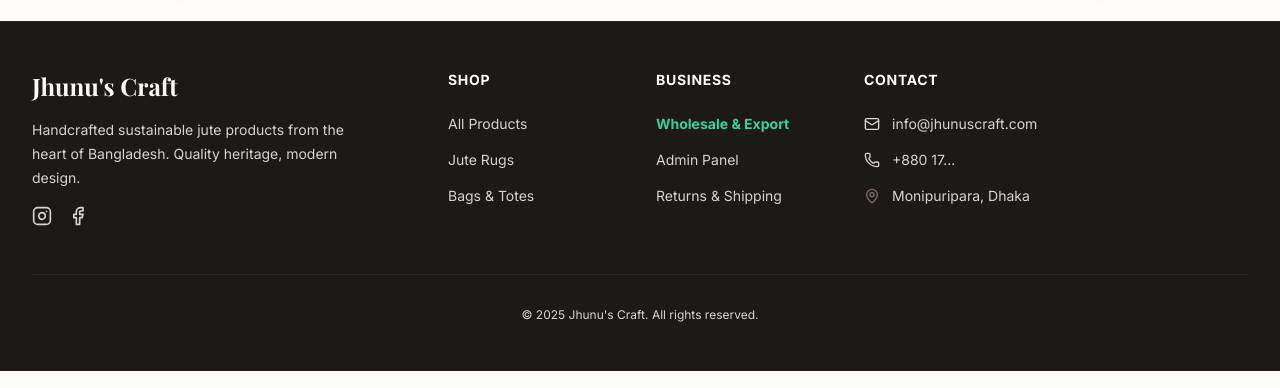
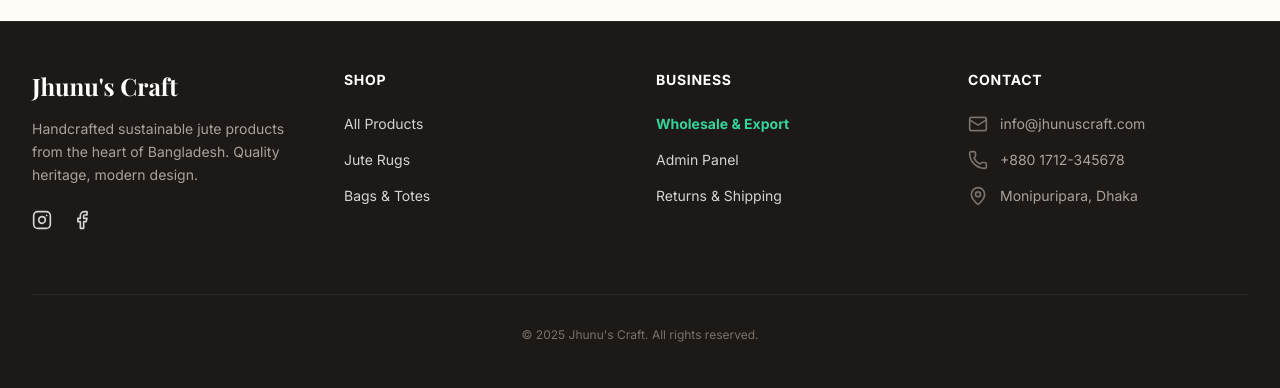
Before and after one commit to jasondhaki/jhunus-craft, a Next.js app: page /sustainability in a window 1280 px wide. Shown: the part 2431-2819 px from the top of the page. Built offline with nearby package versions, Linux system fonts and the light colour scheme; no server answers; a web font is replaced by a local one.

Commit message:
Footer Issue

```diff
--- a/components/Footer.tsx
+++ b/components/Footer.tsx
@@ -4,70 +4,76 @@ import { Mail, Phone, MapPin, Instagram, Facebook } from "lucide-react";
 const Footer = () => {
   return (
     <footer className="bg-stone-900 text-stone-300 border-t border-stone-800">
+      {/* Container: max-w-7xl ensures it doesn't stretch too wide on huge iMacs */}
       <div className="mx-auto max-w-7xl px-6 py-12 lg:px-8">
-        <div className="xl:grid xl:grid-cols-3 xl:gap-8">
-          {/* Brand Section */}
+
+        {/* THE RESPONSIVE MAGIC:
+            1. Default (Mobile): grid-cols-1 (Everything stacks in 1 nice column)
+            2. sm (Large Phones/Tablets): grid-cols-2 (2 rows of 2 columns)
+            3. lg (Laptops/PCs): grid-cols-4 (All 4 sections in one row)
+        */}
+        <div className="grid grid-cols-1 sm:grid-cols-2 lg:grid-cols-4 gap-x-8 gap-y-12">
+
+          {/* 1. BRAND (Takes up full width on tiny phones, 1 slot on others) */}
           <div className="space-y-4">
             <h2 className="text-2xl font-serif font-bold text-white">Jhunu's Craft</h2>
-            <p className="text-sm leading-6 max-w-xs">
+            <p className="text-sm leading-relaxed text-stone-400 max-w-xs">
               Handcrafted sustainable jute products from the heart of Bangladesh.
               Quality heritage, modern design.
             </p>
-            <div className="flex space-x-4">
-              <Instagram className="h-5 w-5 cursor-pointer hover:text-white transition-colors" />
-              <Facebook className="h-5 w-5 cursor-pointer hover:text-white transition-colors" />
+            <div className="flex space-x-5 pt-2">
+              <Instagram className="h-5 w-5 cursor-pointer hover:text-white transition-transform hover:scale-110" />
+              <Facebook className="h-5 w-5 cursor-pointer hover:text-white transition-transform hover:scale-110" />
             </div>
           </div>
 
-          {/* Links Section */}
-          <div className="mt-16 grid grid-cols-2 gap-8 xl:col-span-2 xl:mt-0">
-            <div className="md:grid md:grid-cols-2 md:gap-8">
+          {/* 2. SHOP */}
           <div>
-                <h3 className="text-sm font-bold text-white uppercase tracking-wider">Shop</h3>
-                <ul className="mt-6 space-y-4 text-sm">
-                  <li><Link href="/shop" className="hover:text-white">All Products</Link></li>
-                  <li><Link href="/shop?category=rugs" className="hover:text-white">Jute Rugs</Link></li>
-                  <li><Link href="/shop?category=bags" className="hover:text-white">Bags & Totes</Link></li>
+            <h3 className="text-sm font-bold text-white uppercase tracking-wider mb-6">Shop</h3>
+            <ul className="space-y-4 text-sm">
+              <li><Link href="/shop" className="hover:text-white transition-colors">All Products</Link></li>
+              <li><Link href="/shop?category=rugs" className="hover:text-white transition-colors">Jute Rugs</Link></li>
+              <li><Link href="/shop?category=bags" className="hover:text-white transition-colors">Bags & Totes</Link></li>
             </ul>
           </div>
-              <div className="mt-10 md:mt-0">
-                <h3 className="text-sm font-bold text-white uppercase tracking-wider">Business</h3>
-                <ul className="mt-6 space-y-4 text-sm">
-                  {/* 👇 THE CRITICAL LINK 👇 */}
+
+          {/* 3. BUSINESS */}
+          <div>
+            <h3 className="text-sm font-bold text-white uppercase tracking-wider mb-6">Business</h3>
+            <ul className="space-y-4 text-sm">
               <li>
-                    <Link href="/wholesale" className="text-emerald-400 font-bold hover:text-emerald-300">
+                <Link href="/wholesale" className="text-emerald-400 font-bold hover:text-emerald-300 transition-colors">
                   Wholesale & Export
                 </Link>
               </li>
-                  <li><Link href="/admin" className="hover:text-white">Admin Panel</Link></li>
-                  <li>
-                    <Link href="/policies" className="hover:text-white transition-colors">
-                      Returns & Shipping
-                    </Link>
+              <li><Link href="/admin" className="hover:text-white transition-colors">Admin Panel</Link></li>
+              <li><Link href="/policies" className="hover:text-white transition-colors">Returns & Shipping</Link></li>
+            </ul>
+          </div>
+
+          {/* 4. CONTACT */}
+          <div>
+            <h3 className="text-sm font-bold text-white uppercase tracking-wider mb-6">Contact</h3>
+            <ul className="space-y-4 text-sm">
+              <li className="flex items-start gap-3 text-stone-400">
+                <Mail className="h-5 w-5 shrink-0 text-stone-500" />
+                <span>info@jhunuscraft.com</span>
+              </li>
+              <li className="flex items-start gap-3 text-stone-400">
+                <Phone className="h-5 w-5 shrink-0 text-stone-500" />
+                <span>+880 1712-345678</span>
+              </li>
+              <li className="flex items-start gap-3 text-stone-400">
+                <MapPin className="h-5 w-5 shrink-0 text-stone-500" />
+                <span>Monipuripara, Dhaka</span>
               </li>
             </ul>
           </div>
+
         </div>
 
-            {/* Contact Section */}
-            <div>
-              <h3 className="text-sm font-bold text-white uppercase tracking-wider">Contact</h3>
-              <ul className="mt-6 space-y-4 text-sm">
-                <li className="flex items-center gap-3">
-                  <Mail className="h-4 w-4" /> info@jhunuscraft.com
-                </li>
-                <li className="flex items-center gap-3">
-                  <Phone className="h-4 w-4" /> +880 17...
-                </li>
-                <li className="flex items-center gap-3">
-                  <MapPin className="h-4 w-4 text-stone-500" /> Monipuripara, Dhaka
-                </li>
-              </ul>
-            </div>
-          </div>
-        </div>
-
-        <div className="mt-12 border-t border-stone-800 pt-8 text-center text-xs">
+        {/* Copyright Bar */}
+        <div className="mt-16 border-t border-stone-800 pt-8 text-center text-xs text-stone-500">
           <p>&copy; {new Date().getFullYear()} Jhunu's Craft. All rights reserved.</p>
         </div>
       </div>
```
Lines whose indentation alone changed are shown as unchanged.
